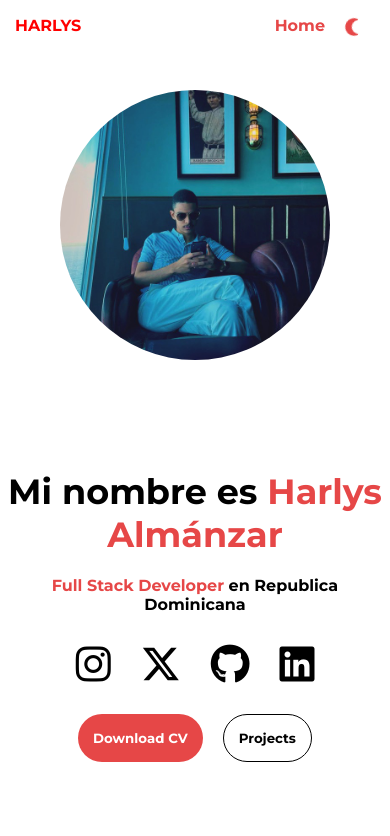
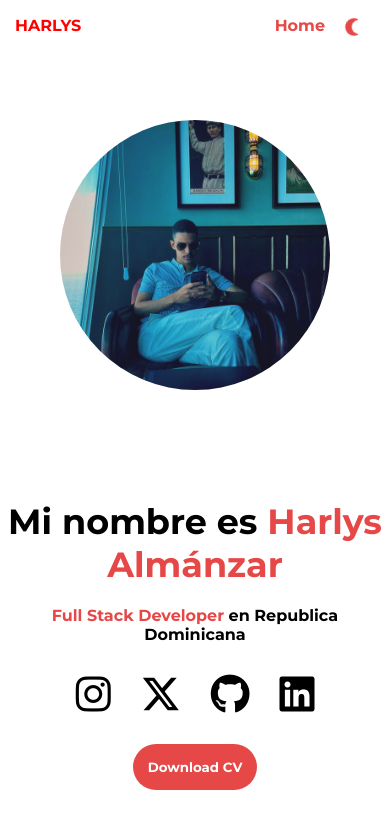
Before and after one commit to JustHarlys/Portfolio, a React (Vite) app: page / in a window 390 px wide. Shown: the top 836 px of the page. Built offline with nearby package versions, Linux system fonts and the light colour scheme.

Commit message:
Ajustes finales de la version 1

```diff
--- a/src/App.css
+++ b/src/App.css
@@ -502,7 +502,7 @@ button {
   }
 
   .hero-img {
-    margin-top: 90px ;
+    margin-top: 120px;
     margin-bottom: -90px;
   }
 
--- a/src/Components/Hero.jsx
+++ b/src/Components/Hero.jsx
@@ -28,7 +28,7 @@ function Hero({darkModeToggle}) {
 
       <div className="buttons">
       <button className='button cv'>Download CV</button>
-      <button className='button projects'>Projects</button>
+      {/* <button className='button projects'>Projects</button> */}
       </div>
 
       </div>
```
